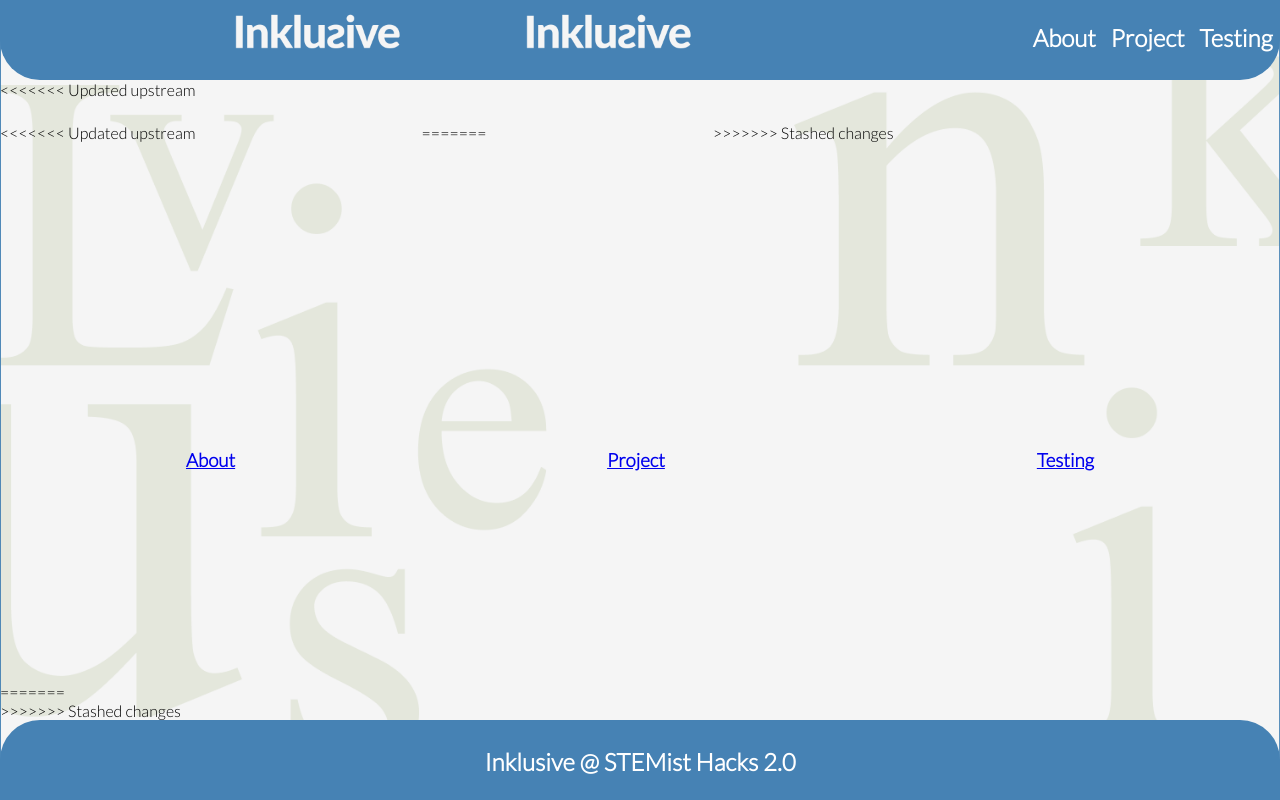
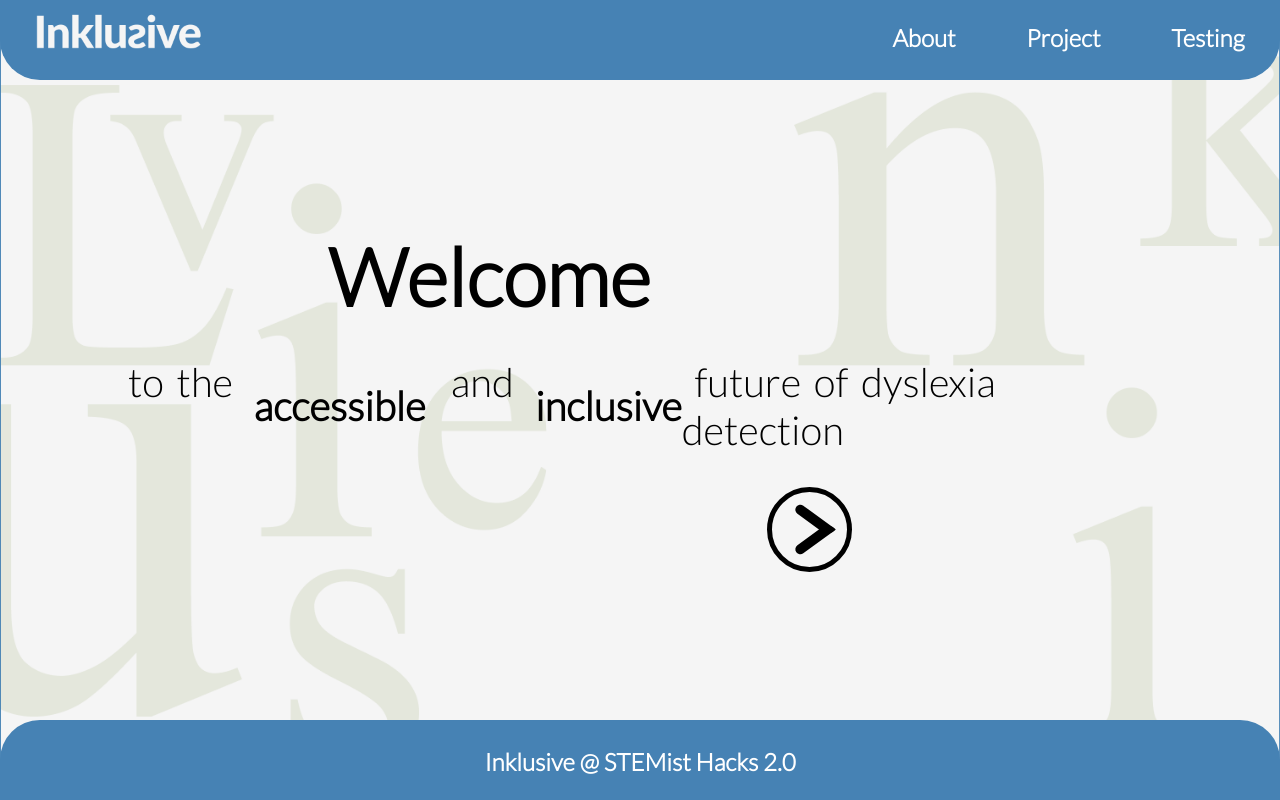
Before and after one commit to ibenkim/re-legible, a Django app: page / in a window 1280 px wide. Run offline with Django 4.2, Linux system fonts and the light colour scheme.

Commit message:
created basic layout for home page

```diff
--- a/screen/static/screen/styles.css
+++ b/screen/static/screen/styles.css
@@ -59,5 +59,72 @@
 }
 
 .content{
+    display: flex;
+    align-items: center;
+    justify-content: center;
     flex-grow: 2;
 }
+
+#home{
+    display: flex;
+    flex-direction: column;
+    height: 75%;
+    width: 80%;
+}
+
+#welcome{
+    display: flex;
+    font-size: 80px;
+    padding-left: 200px;
+    align-items: end;
+    flex-grow: 1;
+}
+
+#message{
+    display: flex;
+    font-size: 40px;
+    word-spacing: 5px;
+    justify-content: center;
+    align-items: center;
+    flex-grow: 1;
+}
+
+#button{
+    display: flex;
+    flex-grow: 1;
+    justify-content: end;
+}
+
+.conbutton{
+    height: 75px;
+    width: 75px;
+    border: 5px solid black;
+    border-radius: 75px;
+    margin-right: 300px;
+}
+
+#arrow1{
+    position: relative;
+    background-color: black;
+    left: 20px;
+    top: 23px;
+    width: 45px;
+    height: 10px;
+    border-top-left-radius: 20px;
+    border-top-right-radius: 10px 10px;
+    border-bottom-right-radius: 10px 10px;
+    transform: rotate(0.60turn);
+}
+
+#arrow2{
+    position: relative;
+    background-color: black;
+    left: 20px;
+    top: 32px;
+    width: 45px;
+    height: 10px;
+    border-bottom-left-radius: 20px;
+    border-top-right-radius: 10px 10px;
+    border-bottom-right-radius: 10px 10px;
+    transform: rotate(.40turn);
+}
--- a/screen/templates/screen/index.html
+++ b/screen/templates/screen/index.html
@@ -1,21 +1,15 @@
-{% load static %}
-
 <!DOCTYPE html>
 <html lang="en">
 <head>
     <meta charset="UTF-8">
     <meta name="viewport" content="width=device-width, initial-scale=1.0">
     <title>Document</title>
-    <link href="{% static 'screen/styles.css' %}" rel="stylesheet">
+    <link rel="stylesheet" href="../../static/screen/styles.css">
 </head>
 <body>
     <div class="nav">
         <div id="logo">
-<<<<<<< Updated upstream
-            <img src="{% static 'screen/images/inklusive_logo.png' %}" width="200" id="logoimage">
-=======
-            <img src="./images/inklusive_logo.png" width="200" id="logoimage">
->>>>>>> Stashed changes
+            <img src="../../static/screen/images/inklusive_logo.png" width="200" id="logoimage">
         </div>
         <div id="nav2">
             <h2>About</h2>
@@ -24,25 +18,16 @@
         </div>
     </div>
     <div class="content">
-<<<<<<< Updated upstream
-
+        <div id="home">
+            <div id="welcome"><strong>Welcome</strong></div>
+            <div id="message">to the &nbsp;<strong>accessible</strong>&nbsp; and &nbsp;<strong>inclusive</strong>&nbsp;future of dyslexia detection</div>
+            <div id="button">
+                <div class="conbutton">
+                    <div id="arrow1"></div>
+                    <div id="arrow2"></div>
+                </div>
+            </div>
         </div>
-        <div id="nav2">
-            <h3><a href="{% url 'about:about' %}">About</a></h3>
-            <h3><a href="{% url 'project:project' %}">Project</a></h3>
-            <h3><a href="{% url 'testing:testing' %}">Testing</a></h3>
-        </div>
-    </div>
-    <div>
-        <h1></h1>
-        <div></div>
-=======
-        <div class="subcontent">
-            <div></div>
-            <div></div>
-            <div></div>
-        </div>
->>>>>>> Stashed changes
     </div>
     <div class="footer">
         <p>Inklusive @ STEMist Hacks 2.0</p>
--- a/screen/templates/screen/pages/template.html
+++ b/screen/templates/screen/pages/template.html
@@ -4,12 +4,12 @@
     <meta charset="UTF-8">
     <meta name="viewport" content="width=device-width, initial-scale=1.0">
     <title>Document</title>
-    <link rel="stylesheet" href="styles.css">
+    <link rel="stylesheet" href="../../static/screen/styles.css">
 </head>
 <body>
     <div class="nav">
         <div id="logo">
-            <img src="./images/inklusive_logo.png" width="200" id="logoimage">
+            <img src="../../static/screen/images/inklusive_logo.png" width="200" id="logoimage">
         </div>
         <div id="nav2">
             <h2>About</h2>
```
